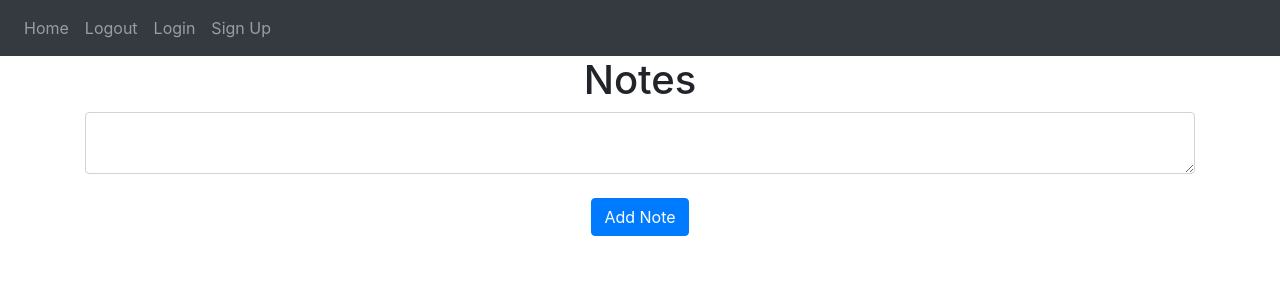
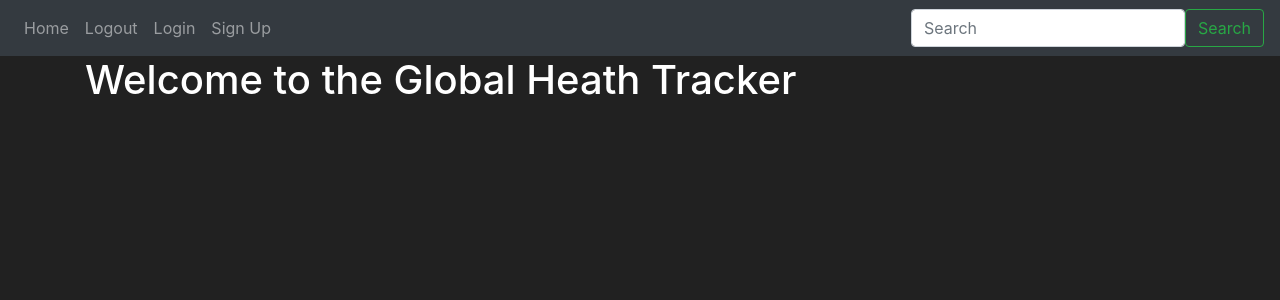
Before and after one commit to Joey8419/GHT-APP, a Flask app: page / in a window 1280 px wide. Shown: the top 300 px of the page. Run offline with Flask 3, Linux system fonts and the light colour scheme; some libraries are stand-ins or nearby versions.

Commit message:
added to templates and more code to view

```diff
--- a/pythonProject2/website/templates/base.html
+++ b/pythonProject2/website/templates/base.html
@@ -34,6 +34,12 @@
           <a class="nav-item nav-link" id="login" href="/login">Login</a>
           <a class="nav-item nav-link" id="signUp" href="/sign-up">Sign Up</a>
         </div>
+        <!-- Move the search bar to the far right -->
+<form class="d-flex ml-auto" action="{{ url_for('views.search') }}" method="POST" role="search">
+  <input class="form-control me-2" type="search" name="search_query" placeholder="Search" aria-label="Search">
+  <button class="btn btn-outline-success" type="submit">Search</button>
+</form>
+
       </div>
     </nav>
 
@@ -85,4 +91,10 @@
 <!--</script>-->
 <!--{% endblock %}-->
   </body>
+  <style>
+      body {
+      background-color: #212121;
+      color: white
+      }
+   </style>
 </html>
--- a/pythonProject2/website/templates/home.html
+++ b/pythonProject2/website/templates/home.html
@@ -1,21 +1,6 @@
-{% extends "base.html" %} {% block title %}Home{% endblock %} {% block content
-%}
-<h1 align="center">Notes</h1>
-<ul class="list-group list-group-flush" id="notes">
-  {% for note in user.notes %}
-  <li class="list-group-item">
-    {{ note.data }}
-    <button type="button" class="close" onClick="deleteNote({{ note.id }})">
-      <span aria-hidden="true">&times;</span>
-    </button>
-  </li>
-  {% endfor %}
-</ul>
-<form method="POST">
-  <textarea name="note" id="note" class="form-control"></textarea>
-  <br />
-  <div align="center">
-    <button type="submit" class="btn btn-primary">Add Note</button>
-  </div>
-</form>
+{% extends "base.html" %} {% block title %}Home{% endblock %}
+{% block content %}
+<h1>Welcome to the Global Heath Tracker</h1>
+<!--<img src="static/images/travel.jpg" width="100%" height="300" alt="Your Image">-->
+
 {% endblock %}
--- a/pythonProject2/website/templates/load_data.html
+++ b/pythonProject2/website/templates/load_data.html
@@ -4,6 +4,6 @@
 <h1>This is the data page</h1>
 
 {% for out in outbreak %}
-    <h3>{{ out.Country }}</h3>
+    <h3>{{ out.Country }} - {{ out.Disease }}</h3>
 {% endfor %}
 {% endblock %}
--- a/pythonProject2/website/views.py
+++ b/pythonProject2/website/views.py
@@ -1,8 +1,8 @@
 from flask import Blueprint, render_template, request, flash
-from .model import Outbreaks
+from .model import Outbreaks, Search
 from flask_login import login_required, current_user
 from . import db
-
+from flask import redirect, url_for
 
 # With the Flask app and db created
 # from your_flask_app import db
@@ -16,7 +16,49 @@ def home():
     return render_template("home.html", user=current_user)
 
 
+@views.route('/search', methods=['POST'])
+def search():
+    if request.method == 'POST':
+        search_query = request.form.get('search_query')
 
+        # Redirect to the results page with the search query
+        return redirect(url_for('views.results', search_query=search_query))
+
+    # Handle other cases as needed
+    return redirect(url_for('views.home'))
+
+
+# Add this new route at the end of your views.py
+@views.route('/results/<search_query>')
+def results(search_query):
+    # Use the search_query parameter to fetch relevant data from the database
+
+    # For now, let's assume you have a model named Outbreaks with a column 'Country'
+    # and you want to filter outbreaks based on the entered search query
+    outbreaks = Outbreaks.query.filter(Outbreaks.Country.ilike(f'%{search_query}%')).all()
+
+    # Create a new search entry in the database
+    if current_user.is_authenticated:
+        new_search = Search(user_id=current_user.id, country=search_query, year=0)  # Set year to 0 for now
+        db.session.add(new_search)
+        db.session.commit()
+
+    return render_template('results.html', outbreaks=outbreaks)
+
+
+@views.route('/visualization/<int:outbreak_id>')
+def visualization(outbreak_id):
+    # Fetch the outbreak based on the provided outbreak_id
+    outbreak = Outbreaks.query.get_or_404(outbreak_id)
+
+    # Extract years and occurrences for the selected country and disease
+    years = [entry.Year for entry in
+             Outbreaks.query.filter_by(Country=outbreak.Country, Disease=outbreak.Disease).order_by(Outbreaks.Year)]
+    occurrences = [entry.DONs for entry in
+                   Outbreaks.query.filter_by(Country=outbreak.Country, Disease=outbreak.Disease).order_by(
+                       Outbreaks.Year)]
+
+    return render_template('visualization.html', outbreak=outbreak, years=years, occurrences=occurrences)
 
 # @views.route('/search', methods=['GET', 'POST'])
 # def search():
```
Also changed, not shown: pythonProject2/website/templates/results.html (added, +22 -0 lines), pythonProject2/website/templates/visualization.html (added, +44 -0 lines), pythonProject2/instance/Outbreaks.db, pythonProject2/website/load_data.py (line endings or trailing spaces), pythonProject2/website/model.py (line endings or trailing spaces), pythonProject2/website/static/images/b1a85b7a07d7600ad5a31400722bf86b.jpg (added), pythonProject2/website/static/style.css (added), 1 other file.
